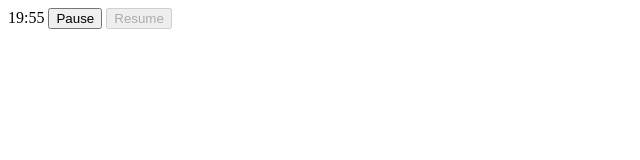
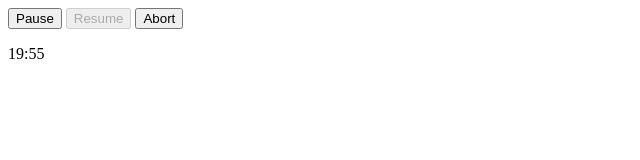
Before and after one commit to WingoD/JavaScriptProject, a plain HTML site: page countdown.html in a window 1280 px wide. Shown: the whole page, without its empty margins (0-640 px from the left). Drawn offline with Linux system fonts and the light colour scheme.

Commit message:
abort working

```diff
--- a/countdown.html
+++ b/countdown.html
@@ -3,6 +3,7 @@
 	</script>
 </head>
 
-<span id="countdown"></span>
 <input id="pauseButton" type="button" value="Pause" onclick="pause()" />
 <input id="resumeButton" type="button" value="Resume" onclick="resume()" disabled="disabled" />
+<input id="abortButton" type="button" value="Abort" onclick="abort()"/>
+<p><span id="countdown"></span></p>
--- a/timer.js
+++ b/timer.js
@@ -2,6 +2,7 @@
 var initialTime = Date.now();
 var timeExpired = 0;
 var paused = 0;
+var aborted = 0;
 var timePausedAt = 0;
 var elapsedTime = 0;
 var timerTime = 20*60*1000;  //fixme - hard coded 20min
@@ -20,10 +21,14 @@ function resume(){
     document.getElementById("pauseButton").disabled = "";
     document.getElementById("resumeButton").disabled = "disabled";
 }
+function abort(){
+  aborted = 1;
+}
 
 function checkTime(){
   if (paused == 1) {return;}
   if (timeExpired == 1) {return;}
+  if (aborted == 1) {return;}
   var timeDifference = Date.now() - initialTime - elapsedTime;
   var timeLeft = (timerTime) - timeDifference;
   var formatted = convertTime(timeLeft);
@@ -40,8 +45,8 @@ function convertTime(miliseconds) {
     return ("0" + minutes).slice(-2) + ':' + ("0" + seconds).slice(-2);
   }
   else{
-    return "00:00 Time is up.";
-    //"makes" time stop, need better solution maby
+    return "Time is up.";
+    timeExpired = 1;
   }
 }
 // check time every 0.5 seconds
```
